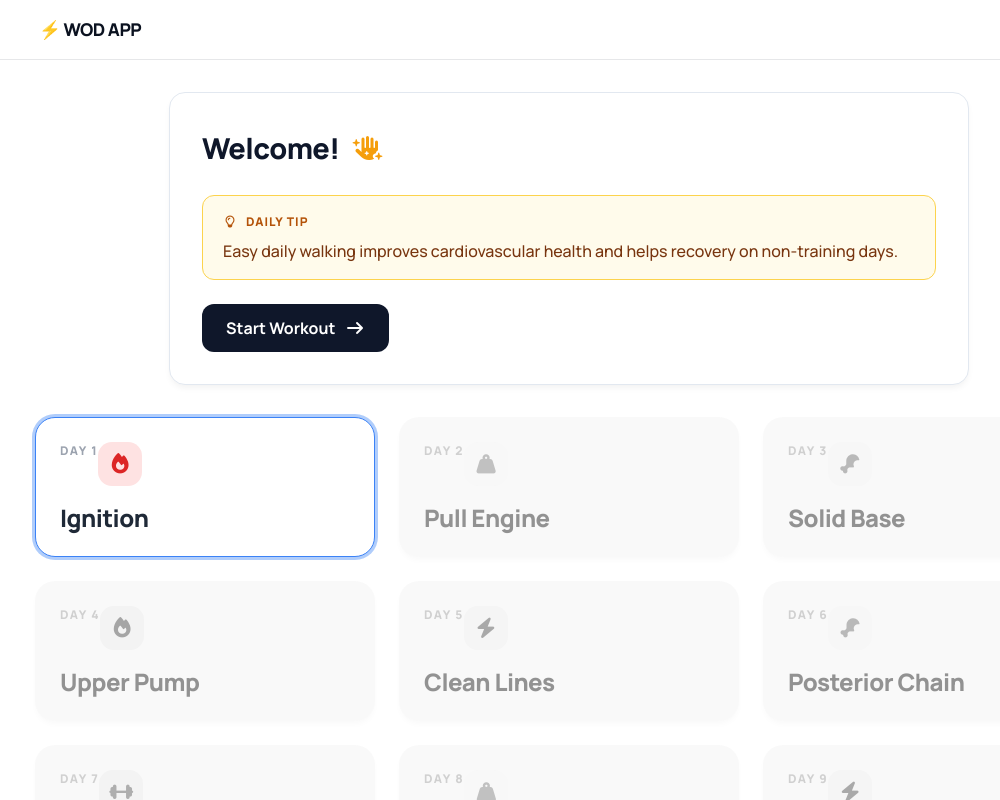
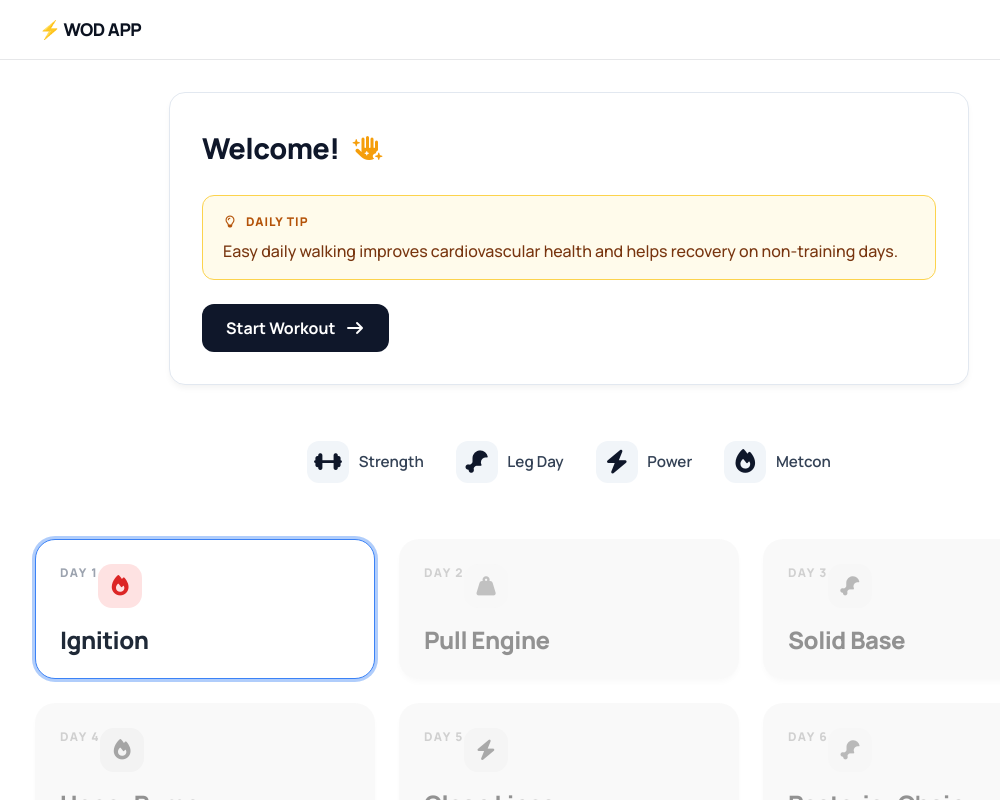
Before and after one commit to LuisoJSM/vue-wod-app, a Vue app: page / in a window 1280 px wide. Both pictures are taken after a click on the button "Start Now". Shown: the top 800 px of the page, without its empty margins (71-1071 px from the left). Built offline with nearby package versions, Linux system fonts and the light colour scheme.

Commit message:
Add SportLegend component

```diff
--- a/src/components/Grid.vue
+++ b/src/components/Grid.vue
@@ -1,5 +1,6 @@
 <script setup>
 import { workoutProgram } from "../utils";
+
 
 const props = defineProps({
   handleSelectedWorkout: Function,
--- /dev/null
+++ b/src/components/SportLegend.vue
@@ -0,0 +1,66 @@
+<script setup>
+const trainingTypes = [
+  { name: "Strength", icon: "fa-dumbbell", type: "strength" },
+  { name: "Leg Day", icon: "fa-drumstick-bite", type: "legs" },
+  { name: "Power", icon: "fa-bolt", type: "power" },
+  { name: "Metcon", icon: "fa-fire", type: "metcon" }
+]
+</script>
+
+<template>
+  <ul class="legend">
+    <li v-for="item in trainingTypes" :key="item.type" class="legend-item">
+      <div class="icon-box">
+        <i class="fa-solid" :class="item.icon"></i>
+      </div>
+      <span class="legend-label">{{ item.name }}</span>
+    </li>
+  </ul>
+</template>
+
+<style scoped>
+.legend {
+  display: grid;
+  grid-template-columns: repeat(4, auto);
+  justify-content: center;
+  gap: 2rem;
+  list-style: none;
+  padding: 0;
+  margin: 1.5rem 0;
+}
+
+
+@media (max-width: 640px) {
+  .legend {
+    grid-template-columns: repeat(2, 1fr);
+    gap: 1.5rem 1rem;
+  }
+}
+
+.legend-item {
+  display: flex;
+  align-items: center;
+  gap: 0.6rem;
+  font-weight: 600;
+  font-size: 0.95rem;
+  color: #334155;
+  justify-content: center;
+}
+
+.icon-box {
+  display: flex;
+  align-items: center;
+  justify-content: center;
+  width: 42px;
+  height: 42px;
+  border-radius: 12px;
+  background: #f1f5f9;
+  font-size: 1.4rem;
+  color: #0f172a;
+  transition: transform 0.2s ease;
+}
+
+.legend-item:hover .icon-box {
+  transform: scale(1.1);
+}
+</style>
--- a/src/components/pages/Dashboard.vue
+++ b/src/components/pages/Dashboard.vue
@@ -2,6 +2,7 @@
 import Grid from "../Grid.vue";
 import { gymHealthFacts } from "../../utils";
 import { computed } from "vue";
+import SportIcons from "../SportLegend.vue";
 
 const props = defineProps({
   handleSelectedWorkout: Function,
@@ -56,13 +57,14 @@ const title = computed(() => {
       </button>
     </div>
 
+    <SportIcons />
+
     <Grid
-  :handleSelectedWorkout="props.handleSelectedWorkout"
-  :firstIncompleteWorkoutIndex="props.firstIncompleteWorkoutIndex"
-  :handleResetPlan="props.handleResetPlan"
-  :requestReset="props.requestReset"
-/>
-
+      :handleSelectedWorkout="props.handleSelectedWorkout"
+      :firstIncompleteWorkoutIndex="props.firstIncompleteWorkoutIndex"
+      :handleResetPlan="props.handleResetPlan"
+      :requestReset="props.requestReset"
+    />
   </section>
 </template>
 
```
